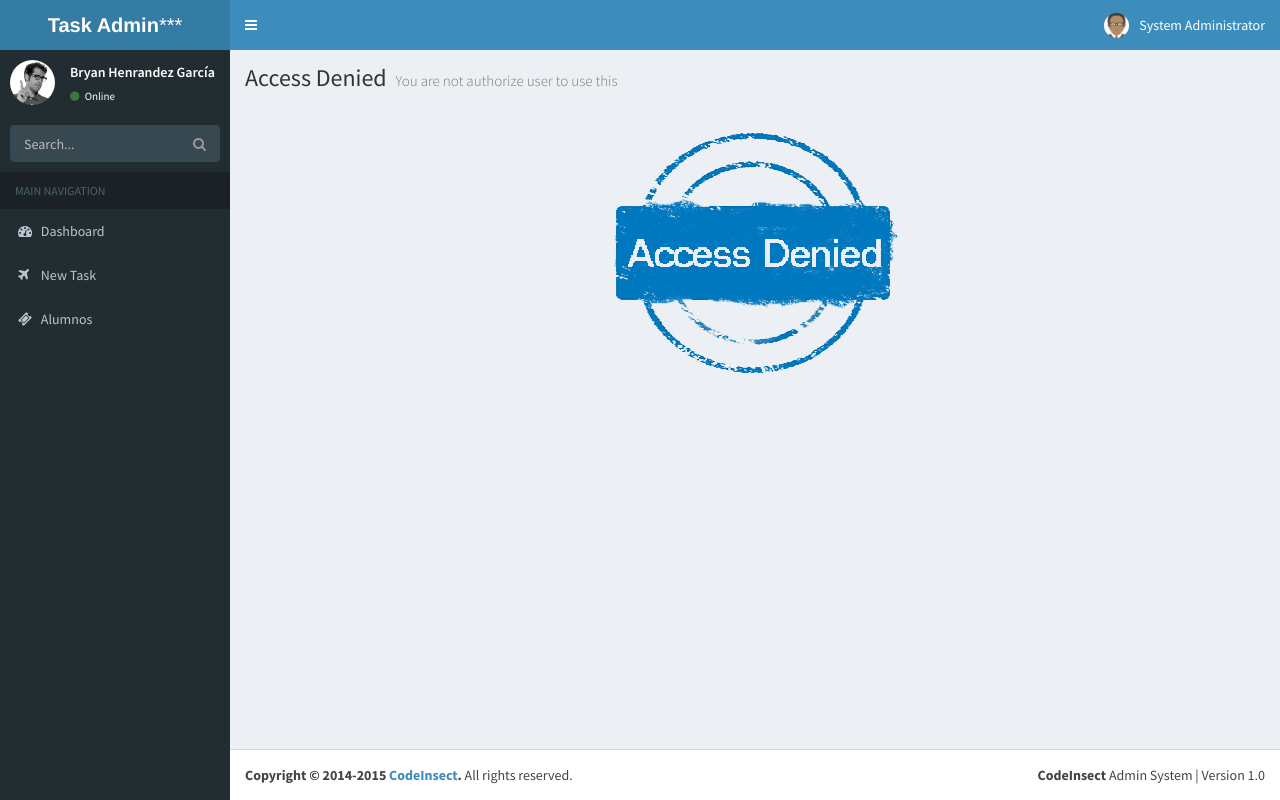
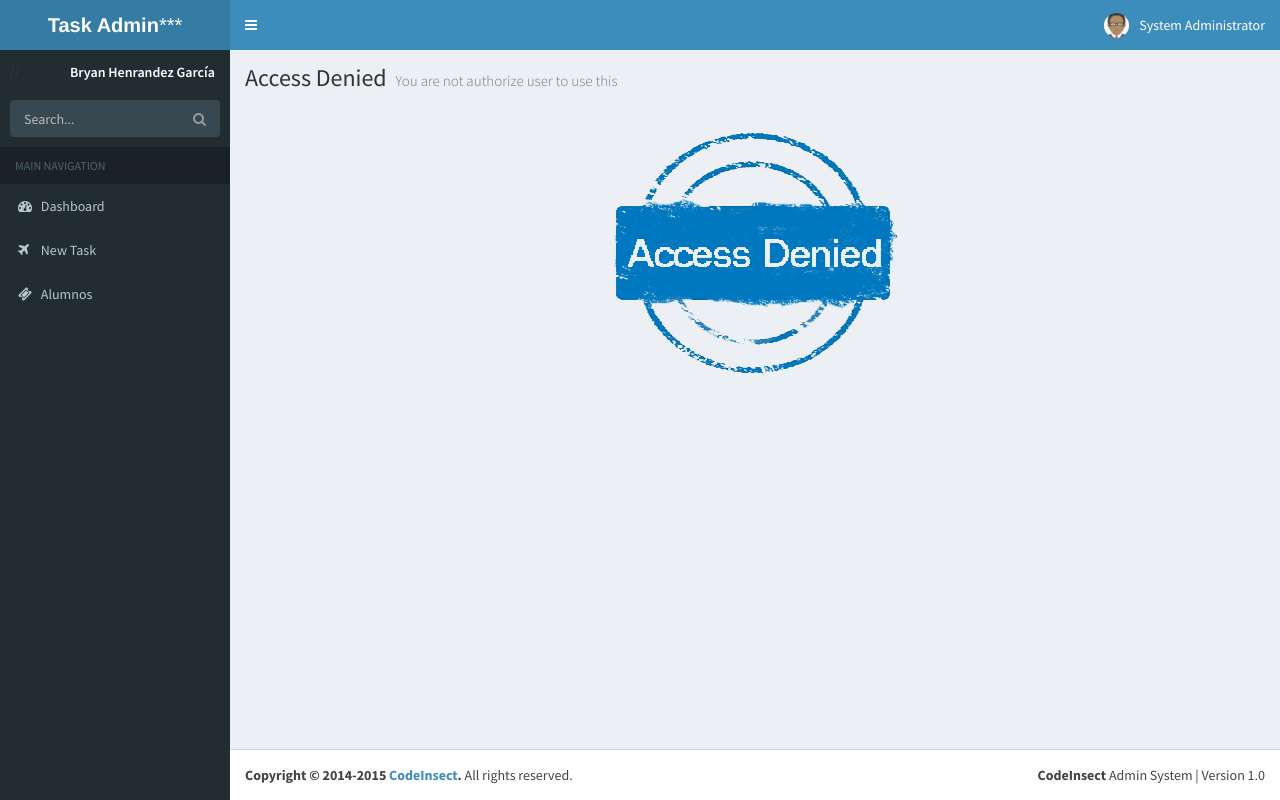
Before and after one commit to BRIANHG89/MonitorTask, a CodeIgniter app: page /database/index.php/user/addNew in a window 1280 px wide. Run offline with CodeIgniter, Linux system fonts and the light colour scheme; a user stored in the database is signed in; some libraries are stand-ins or nearby versions.

Commit message:
user-models

```diff
--- a/application/models/user_model.php
+++ b/application/models/user_model.php
@@ -10,7 +10,6 @@ class User_model extends CI_Model
 
     function userListingCount($searchText = '')
     {
-         die();
 
         $this->db->select('BaseTbl.userId, BaseTbl.email, BaseTbl.name, BaseTbl.mobile, Role.role');
         $this->db->from('tbl_users as BaseTbl');
@@ -138,9 +137,6 @@ class User_model extends CI_Model
 
         return TRUE;
     }
-
-
-
     /**
      * This function is used to delete the user information
      * @param number $userId : This is user id
@@ -153,8 +149,6 @@ class User_model extends CI_Model
 
         return $this->db->affected_rows();
     }
-
-
     /**
      * This function is used to match users password for change password
      * @param number $userId : This is user id
--- a/application/views/includes/header.php
+++ b/application/views/includes/header.php
@@ -42,7 +42,7 @@
         <!-- Logo -->
         <a href="<?php echo base_url(); ?>" class="logo">
           <!-- mini logo for sidebar mini 50x50 pixels -->
-          <span class="logo-mini"><b>CI</b>AS</span>
+          <span class="logo-mini"><b>Control De tareas</b></span>
           <!-- logo for regular state and mobile devices -->
           <span class="logo-lg"><b>Task Admin</b>***</span>
         </a>
@@ -90,7 +90,8 @@
         <section class="sidebar">
           <div class="user-panel">
         <div class="pull-left image">
-          <img src="<?php echo base_url();?>assets/dist/img/user2-160x160.jpg" class="img-circle" alt="User Image">
+          <!--<img src="<?php echo base_url();?>assets/dist/img/user2-160x160.jpg" class="img-circle" alt="User Image">-->
+            <b>//</b>
         </div>
         <div class="pull-left info">
           <p>Bryan Henrandez García</p>
@@ -151,7 +152,6 @@
             ?>
             <li class="treeview">
               <a href="<?php echo base_url(); ?>userListing">
-                <!--<a href="<?php //echo base_url(userListing()); ?>-->
                 <i class="fa fa-users"></i>
                 <span>Users</span>
               </a>
```
